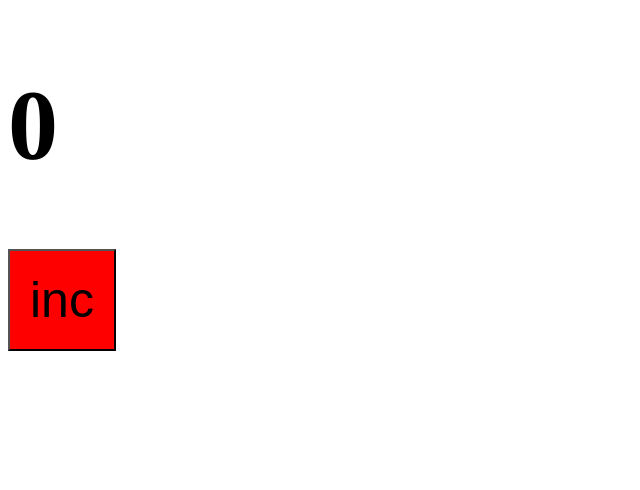
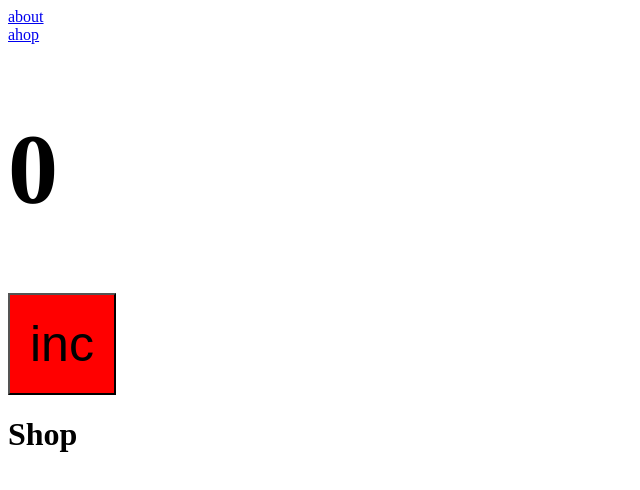
Before and after one commit to raiyin/learning, a React app in the folder webpack/: page /shop in a window 1280 px wide. Shown: the top 490 px of the page, without its empty margins (0-640 px from the left). Built offline with nearby package versions, Linux system fonts and the light colour scheme.

Commit message:
Routing, lazy, bundle size

```diff
--- a/webpack/package.json
+++ b/webpack/package.json
@@ -16,6 +16,7 @@
         "@types/react": "^18.2.25",
         "@types/react-dom": "^18.2.11",
         "@types/webpack": "^5.28.5",
+        "@types/webpack-bundle-analyzer": "^4.6.3",
         "@types/webpack-dev-server": "^4.7.2",
         "css-loader": "^6.8.1",
         "html-webpack-plugin": "^5.5.3",
@@ -32,6 +33,8 @@
     },
     "dependencies": {
         "react": "^18.2.0",
-        "react-dom": "^18.2.0"
+        "react-dom": "^18.2.0",
+        "react-router-dom": "^6.20.0",
+        "webpack-bundle-analyzer": "^4.9.1"
     }
 }
--- a/webpack/src/components/App.tsx
+++ b/webpack/src/components/App.tsx
@@ -1,5 +1,6 @@
 import { useState } from 'react'
 import classes from './App.module.scss'
+import { Link, Outlet } from 'react-router-dom'
 
 export const App = () => {
     const [count, setCount] = useState<number>(0)
@@ -8,12 +9,16 @@
 
     return (
         <div>
+            <Link to={'/about'}>about</Link>
+            <br />
+            <Link to={'/shop'}>ahop</Link>
             <h1 className={classes.value}>{count}</h1>
             <button className={classes.button} onClick={increment}>
                 <span>
                     inc
                 </span>
             </button>
+            <Outlet />
         </div>
     )
 }
--- a/webpack/src/index.tsx
+++ b/webpack/src/index.tsx
@@ -1,5 +1,9 @@
 import { createRoot } from 'react-dom/client'
 import { App } from './components/App'
+import { RouterProvider, createBrowserRouter } from 'react-router-dom'
+import { LazyAbout } from './pages/about/About.lazy'
+import { Shop } from './pages/Shop'
+import { Suspense } from 'react'
 
 const root = document.getElementById('root')
 
@@ -8,4 +12,24 @@
 }
 
 const container = createRoot(root)
-container.render(<App />)
+
+const router = createBrowserRouter([
+    {
+        path: "/",
+        element: <App />,
+        children: [
+            {
+                path: '/about',
+                element: <Suspense fallback={'loading...'}><LazyAbout /></Suspense>
+            },
+            {
+                path: '/shop',
+                element: <Suspense fallback={'loading...'}><Shop /></Suspense>
+            }
+        ]
+    },
+]);
+
+container.render(
+    <RouterProvider router={router} />
+)
--- /dev/null
+++ b/webpack/src/pages/Shop/Shop.lazy.tsx
@@ -0,0 +1,3 @@
+import { lazy } from 'react'
+
+export const LazyShop = lazy(() => import('./Shop'))
--- /dev/null
+++ b/webpack/src/pages/Shop/Shop.tsx
@@ -0,0 +1,11 @@
+import React from 'react'
+
+const Shop = () => {
+    return (
+        <h1>
+            Shop
+        </h1>
+    )
+}
+
+export default Shop
--- /dev/null
+++ b/webpack/src/pages/Shop/index.ts
@@ -0,0 +1 @@
+export { LazyShop as Shop } from './Shop.lazy' // для удобства
--- /dev/null
+++ b/webpack/src/pages/about/About.lazy.tsx
@@ -0,0 +1,3 @@
+import { lazy } from "react";
+
+export const LazyAbout = lazy(() => import('./About'))
--- /dev/null
+++ b/webpack/src/pages/about/About.tsx
@@ -0,0 +1,11 @@
+import React from 'react'
+
+const About = () => {
+    return (
+        <h1>
+            About
+        </h1>
+    )
+}
+
+export default About
--- a/webpack/webpack.config.ts
+++ b/webpack/webpack.config.ts
@@ -7,6 +7,7 @@
 interface EnvVariables {
     mode: BuildMode;
     port: number;
+    analyzer?: boolean;
 }
 
 export default (env: EnvVariables) => {
@@ -20,7 +21,8 @@
     const config: webpack.Configuration = buildWebpack({
         port: env.port ?? 3000,
         mode: env.mode ?? 'development',
-        paths: paths
+        paths: paths,
+        analyzer: env.analyzer
     })
 
     return config;
```
Also changed, not shown: 6 other files (tests, documents, lock files or other folders).
